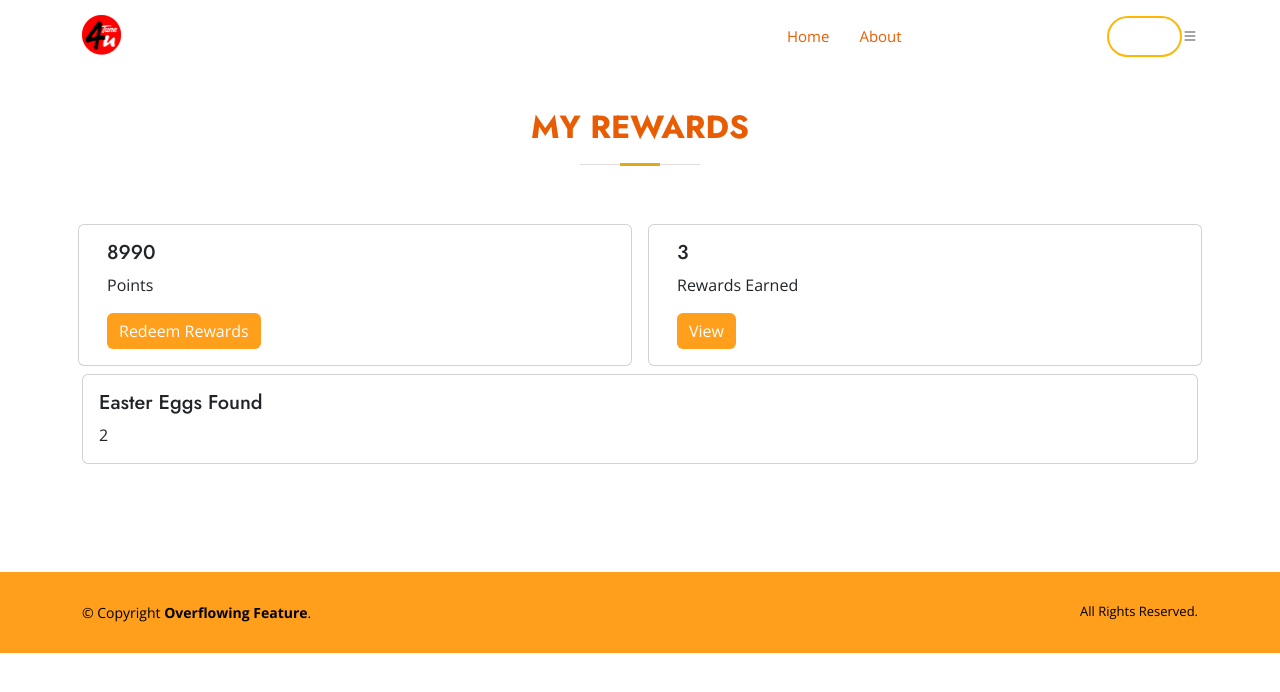
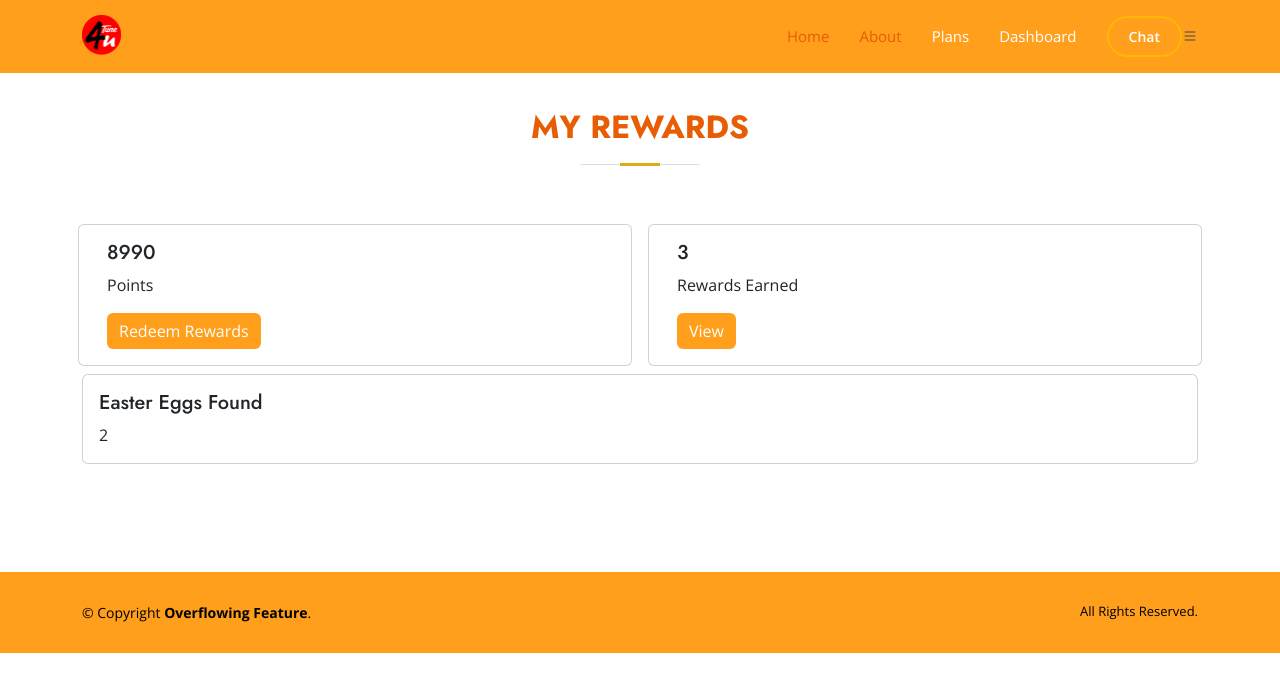
Before and after one commit to jingjie00/Tune4u, a plain HTML site: page public/rewards.html in a window 1280 px wide. Drawn offline with nearby package versions, Linux system fonts and the light colour scheme.

Commit message:
Fixed rewards.html

```diff
--- a/public/rewards.html
+++ b/public/rewards.html
@@ -62,7 +62,7 @@
 
   <body>
     <!-- ======= Header ======= -->
-    <header id="header" class="fixed-top">
+    <header id="header" class="fixed-top" style="background-color: #ff9f1c;">
       <div class="container d-flex align-items-center;">
           <a href="index.html" class="logo me-auto"><img
                   src="./assets/logo/logo-circle.png"
```
Also changed, not shown: public/dashboard.html (+1 -1 lines).
